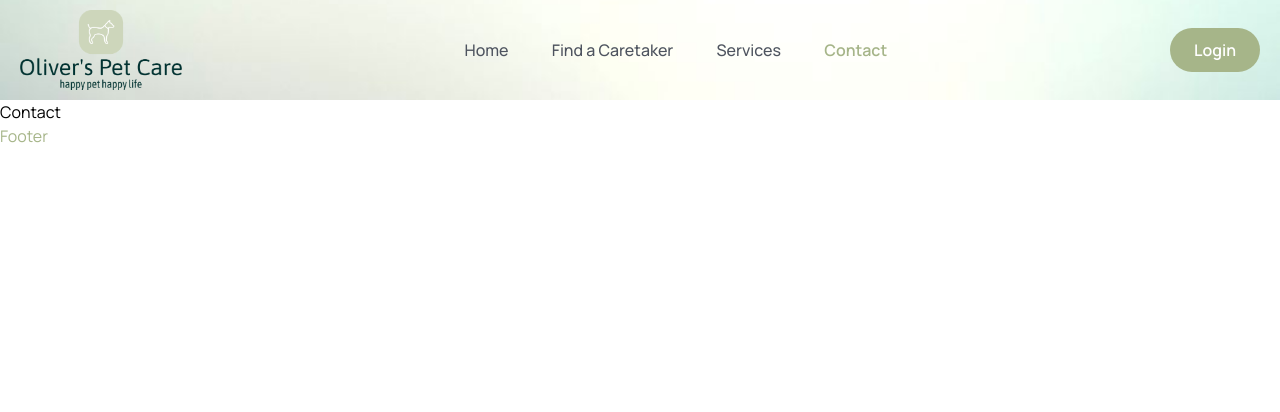
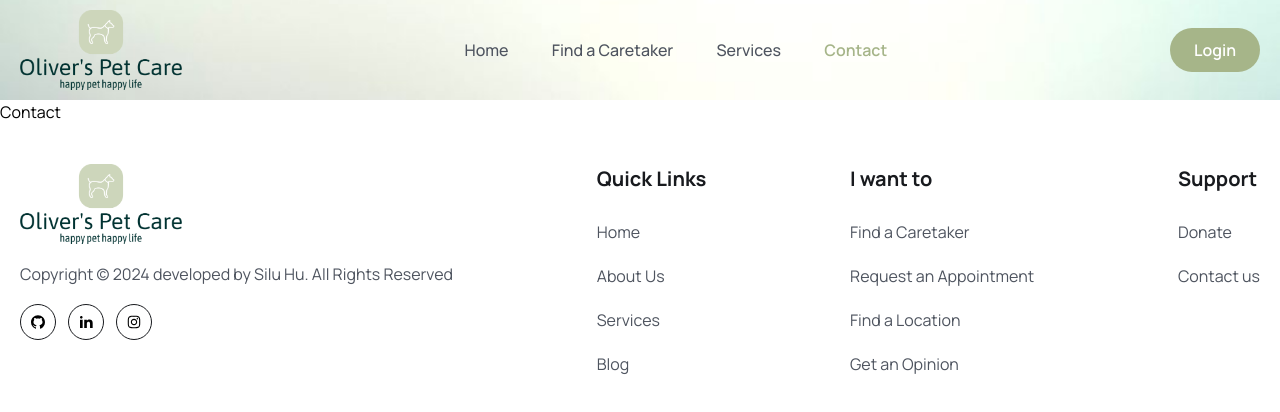
Before and after one commit to erinh816/OliversPetCareCo, a React (Vite) app in the folder frontend/: page /contact in a window 1280 px wide. Shown: the top 412 px of the page. Built offline with nearby package versions, Linux system fonts and the light colour scheme.

Commit message:
added footer front end design with React is done paths are mostly not edited because components are not in place yet

```diff
--- a/frontend/src/components/Footer/Footer.jsx
+++ b/frontend/src/components/Footer/Footer.jsx
@@ -1,9 +1,153 @@
-import React from 'react'
+import { Link } from "react-router-dom";
+import logo from "../../assets/images/logo.png";
+import { RiLinkedinFill } from "react-icons/ri";
+import { AiFillYoutube, AiFillGithub, AiOutlineInstagram } from "react-icons/ai";
+
+const socialLinks = [
+  {
+    path:"https://github.com/erinh816",
+    icon:<AiFillGithub className="group-hover:text-white w-4 h-5"/>
+  },
+  {
+    path:"https://www.linkedin.com/",
+    icon:<RiLinkedinFill className="group-hover:text-white w-4 h-5"/>
+  },
+  {
+    path:"https://www.instagram.com/",
+    icon:<AiOutlineInstagram className="group-hover:text-white w-4 h-5"/>
+  },
+];
+
+const quickLinks01 = [
+  {
+    path:"/home",
+    display:"Home",
+  },
+  {
+    path:"/",
+    display:"About Us",
+  },
+  {
+    path:"/services",
+    display:"Services",
+  },
+  {
+    path:"/",
+    display:"Blog",
+  },
+];
+
+const quickLinks02 = [
+  {
+    path:"/find-a-caretaker",
+    display:"Find a Caretaker",
+  },
+  {
+    path:"/",
+    display:"Request an Appointment",
+  },
+  {
+    path:"/",
+    display:"Find a Location",
+  },
+  {
+    path:"/find-a-caretaker",
+    display:"Get an Opinion",
+  },
+];
+
+const quickLinks03 = [
+  {
+    path:"/",
+    display:"Donate",
+  },
+  {
+    path:"/contact",
+    display:"Contact us",
+  },
+];
 
 const Footer = () => {
+
+  const year = new Date().getFullYear()
+
   return (
-    <div className="text-primaryColor">Footer</div>
+    <footer className="pb-16 pt-10">
+      <div className="container">
+        <div className="flex justify-between flex-col md:flex-row flex-wrap gap-[30px]">
+          {/* copy right & social media */}
+          <div>
+            <img src={logo} alt="" className="w-45 h-20"/>
+            <p className="text-[16px] leading-7 font-[400] text-textColor mt-4">Copyright &#169; {year} developed by Silu Hu. All Rights Reserved</p>
+
+            <div className="flex items-center gap-3 mt-4">
+              {socialLinks.map((link,index)=>
+                <Link to={link.path} key={index} className="w-9 h-9 border border-solid border-[#181A1E] rounded-full flex items-center justify-center group hover:bg-primaryColor hover:border-none">
+                  {link.icon}
+                </Link>)}
+            </div>
+
+
+          </div>
+
+          {/* quickLinks 1 */}
+          <div>
+            <h2 className="text-[20px] leading-[30px] font-[700] mb-6 text-headingColor">
+              Quick Links
+            </h2>
+
+            <ul>
+              {quickLinks01.map((link, index)=>
+                <li key={index} className="mb-4">
+                  <Link to={link.path} className="text-[16px] leading-7 font-[400] text-textColor">
+                    {link.display}
+                  </Link>
+                </li>)}
+            </ul>
+          </div>
+
+          {/* quickLinks 2 */}
+          <div>
+            <h2 className="text-[20px] leading-[30px] font-[700] mb-6 text-headingColor">
+              I want to
+            </h2>
+
+            <ul>
+              {quickLinks02.map((link, index)=>
+                <li key={index} className="mb-4">
+                  <Link to={link.path} className="text-[16px] leading-7 font-[400] text-textColor">
+                    {link.display}
+                  </Link>
+                </li>)}
+            </ul>
+          </div>
+
+          {/* quickLinks 3 */}
+          <div>
+            <h2 className="text-[20px] leading-[30px] font-[700] mb-6 text-headingColor">
+              Support
+            </h2>
+
+            <ul>
+              {quickLinks03.map((link, index)=>
+                <li key={index} className="mb-4">
+                  <Link to={link.path} className="text-[16px] leading-7 font-[400] text-textColor">
+                    {link.display}
+                  </Link>
+                </li>)}
+            </ul>
+          </div>
+
+
+        </div>
+      </div>
+    </footer>
   )
 }
 
 export default Footer;
+
+
+//TODO:clear unnecessary imported icons
+//TODO:added instagram account for the business
+//TODO:paths need to be updated
```
